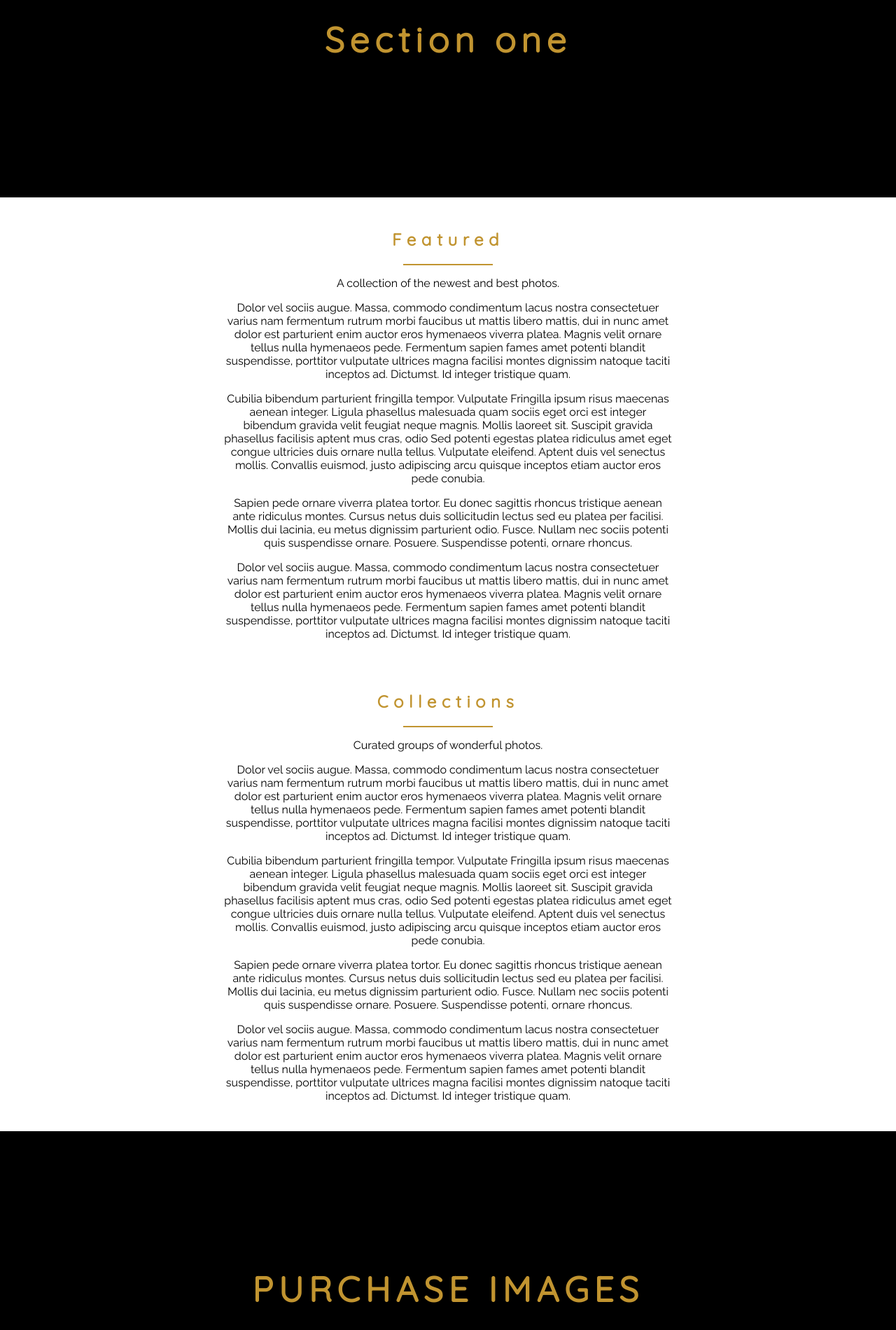
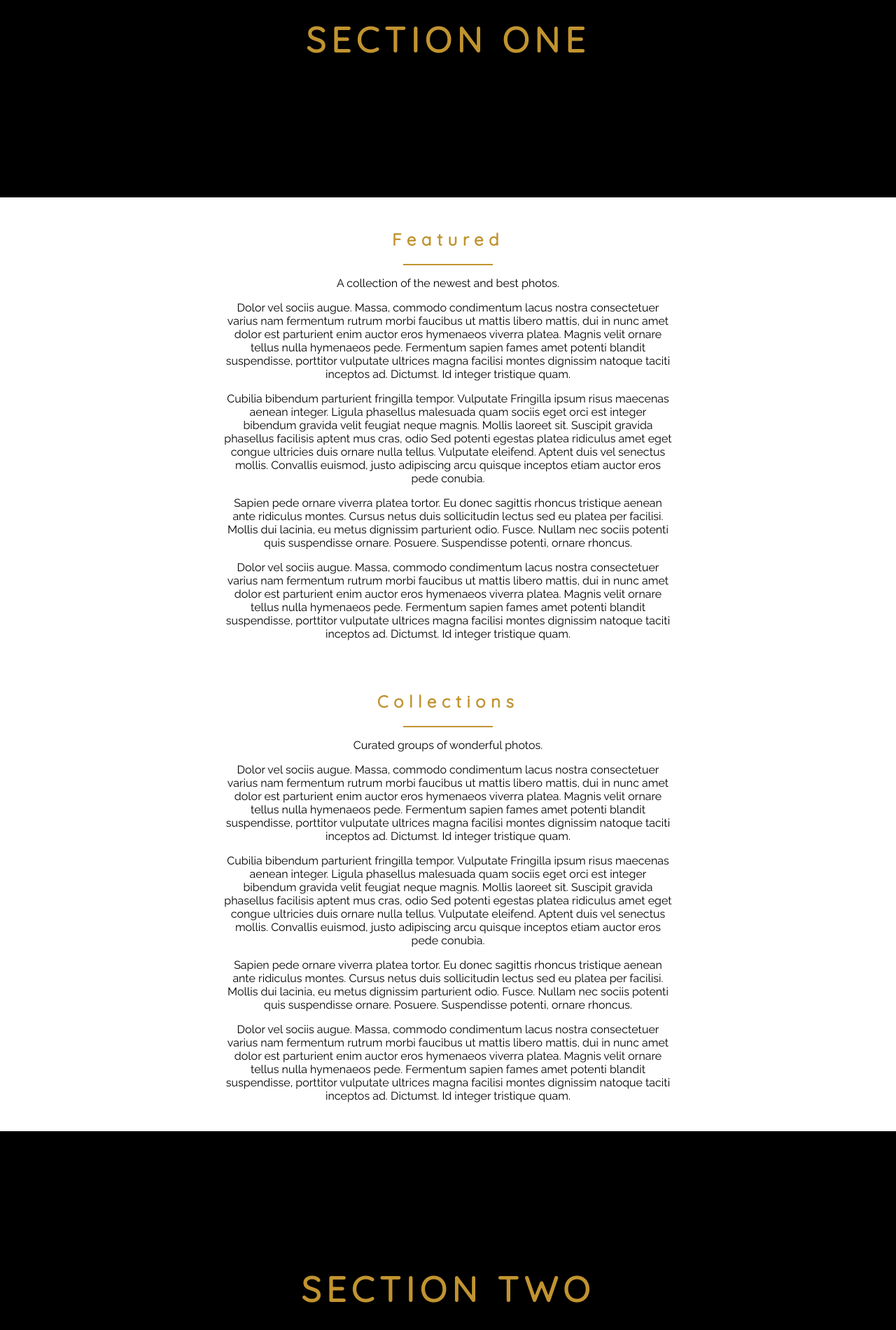
Before and after one commit to ProfoundDonut/photography-website, a plain HTML site: page index.html in a window 1280 px wide. Shown: the part 1786-3686 px from the top of the page at 70% size. Drawn offline with Linux system fonts and the light colour scheme; a script that the page names is missing.

Commit message:
Updated Section Names

```diff
--- a/index.html
+++ b/index.html
@@ -24,7 +24,7 @@
   <p>Dolor vel sociis augue. Massa, commodo condimentum lacus nostra consectetuer varius nam fermentum rutrum morbi faucibus ut mattis libero mattis, dui in nunc amet dolor est parturient enim auctor eros hymenaeos viverra platea. Magnis velit ornare tellus nulla hymenaeos pede. Fermentum sapien fames amet potenti blandit suspendisse, porttitor vulputate ultrices magna facilisi montes dignissim natoque taciti inceptos ad. Dictumst. Id integer tristique quam.</p>
 </div>
 <div id="break1">
-  <h1>Section one <!--I use this as a portfolio preview--></h1>
+  <h1>SECTION ONE <!--I use this as a portfolio preview--></h1>
 </div>
 <div id="portfolioSection">
   <h2>Featured <!--Or ya know, whatever--></h2>
@@ -45,7 +45,7 @@
   <p>Dolor vel sociis augue. Massa, commodo condimentum lacus nostra consectetuer varius nam fermentum rutrum morbi faucibus ut mattis libero mattis, dui in nunc amet dolor est parturient enim auctor eros hymenaeos viverra platea. Magnis velit ornare tellus nulla hymenaeos pede. Fermentum sapien fames amet potenti blandit suspendisse, porttitor vulputate ultrices magna facilisi montes dignissim natoque taciti inceptos ad. Dictumst. Id integer tristique quam.</p>
 </div>
 <div id="break2">
-  <h1>PURCHASE IMAGES <!--If you dont feel like extorting people, than another type of section--></h1>
+  <h1>SECTION TWO <!--I use this as my non-existant online store header--></h1>
 </div>
 <div
 <script src="https://code.jquery.com/jquery-3.2.1.min.js"></script>
```
